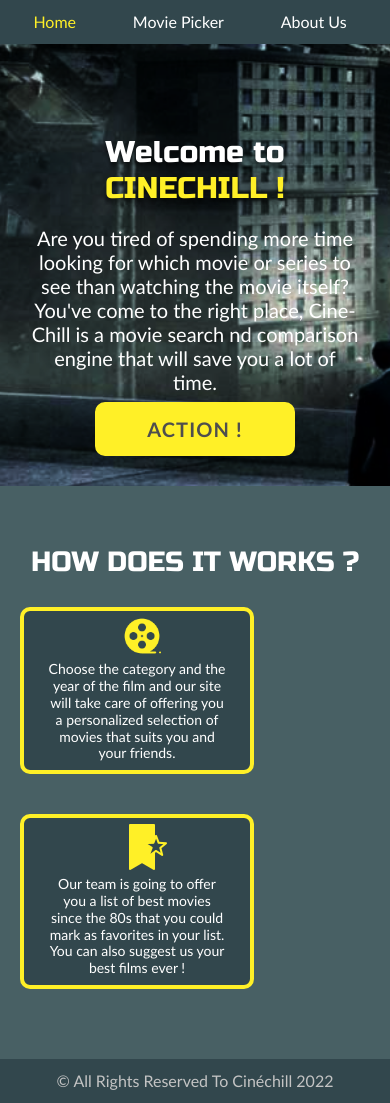
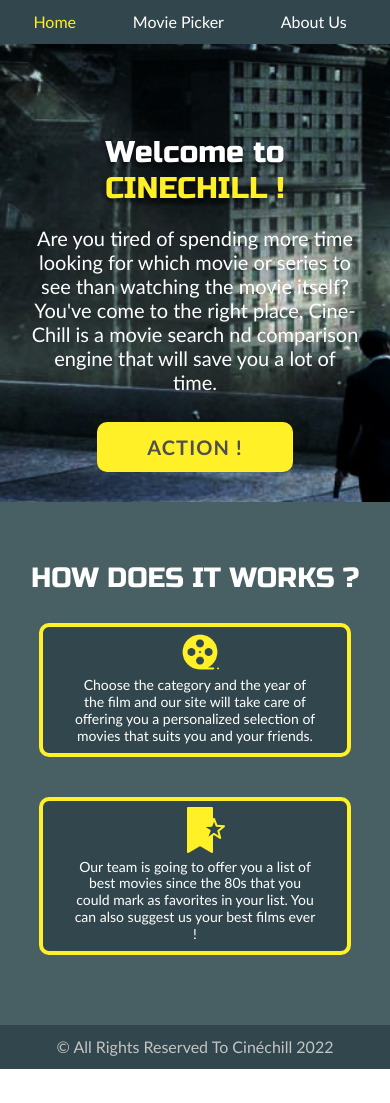
Before and after one commit to ComicScrip/lyon-react-mars22-p2g3, a React (Create React App) app: page / in a window 390 px wide. After the commit the page ends 1069 px from the top, so only its background shows below. Built offline with nearby package versions, Linux system fonts and the light colour scheme.

Commit message:
Version stattique 20-04

```diff
--- a/src/Css/Home.css
+++ b/src/Css/Home.css
@@ -2,13 +2,8 @@
   .social-container {
     display: none;
   }
-  .title {
-    font-size: 46px;
-  }
 
   h1 {
-    font-size: 26px;
-    text-align: center;
     padding-top: 30px;
   }
 
@@ -19,7 +14,9 @@
 
   .workContainer {
     display: flex;
-    width: 90%;
+    width: 80%;
+    margin-left: auto;
+    margin-right: auto;
     flex-direction: column;
   }
 
@@ -29,6 +26,20 @@
 
   .icons {
     margin-left: 10px;
+  }
+}
+
+@media only screen and (min-width: 440px) and (max-width: 1240px) {
+  .workContainer {
+    display: flex;
+    width: 70%;
+    margin-left: auto;
+    margin-right: auto;
+    flex-direction: column;
+  }
+
+  .descriptionContainer {
+    margin: 20px;
   }
 }
 
@@ -72,7 +83,6 @@ h3 {
 .workContainer {
   display: flex;
   justify-content: space-between;
-  width: 100%;
   padding-bottom: 50px;
 }
 
@@ -80,11 +90,10 @@ h3 {
   border: 4px solid #fff027;
   text-align: center;
   background-color: #32474d;
+  margin-top: 20px;
   margin-left: auto;
   margin-right: auto;
   border-radius: 10px;
-  margin: 20px;
-  width: 60%;
 }
 
 .icons {
@@ -112,9 +121,9 @@ h3 {
 .actionBtn {
   background-color: #fff027;
   color: rgb(78, 78, 78);
-  margin: 0.5 auto;
   padding: 0.5rem 3rem;
-  border: 4px solid #fff027;
+  border: 2px solid #fff027;
+  margin-top: 20px;
   border-radius: 10px;
   font-size: 20px;
   font-weight: bold;
```
